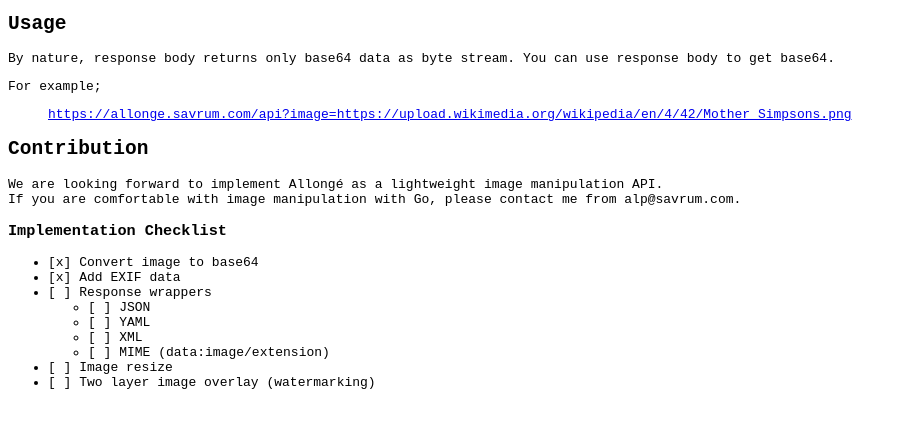
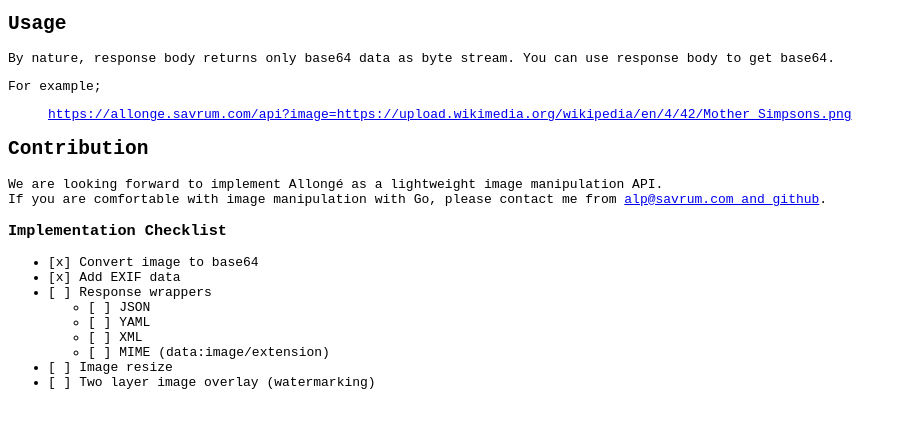
Before and after one commit to savrum/allonge, a plain HTML site: page index.html in a window 1280 px wide. Shown: the part 83-510 px from the top of the page, without its empty margins (0-906 px from the left). Drawn offline with Linux system fonts and the light colour scheme.

Commit message:
updated index

```diff
--- a/index.html
+++ b/index.html
@@ -24,7 +24,7 @@
       </p>
     </blockquote>
     <h2>Contribution</h2>
-    <p>We are looking forward to implement Allongé as a lightweight image manipulation API.<br/>If you are comfortable with image manipulation with Go, please contact me from alp@savrum.com.</p>
+    <p>We are looking forward to implement Allongé as a lightweight image manipulation API.<br/>If you are comfortable with image manipulation with Go, please contact me from <a href="mailto:alp@savrum.com.">alp@savrum.com and <a href="https://github.com/savrum/allonge">github</a>.</p>
     <h3>Implementation Checklist</h3>
     <ul>
       <li>[x] Convert image to base64</li>
```
